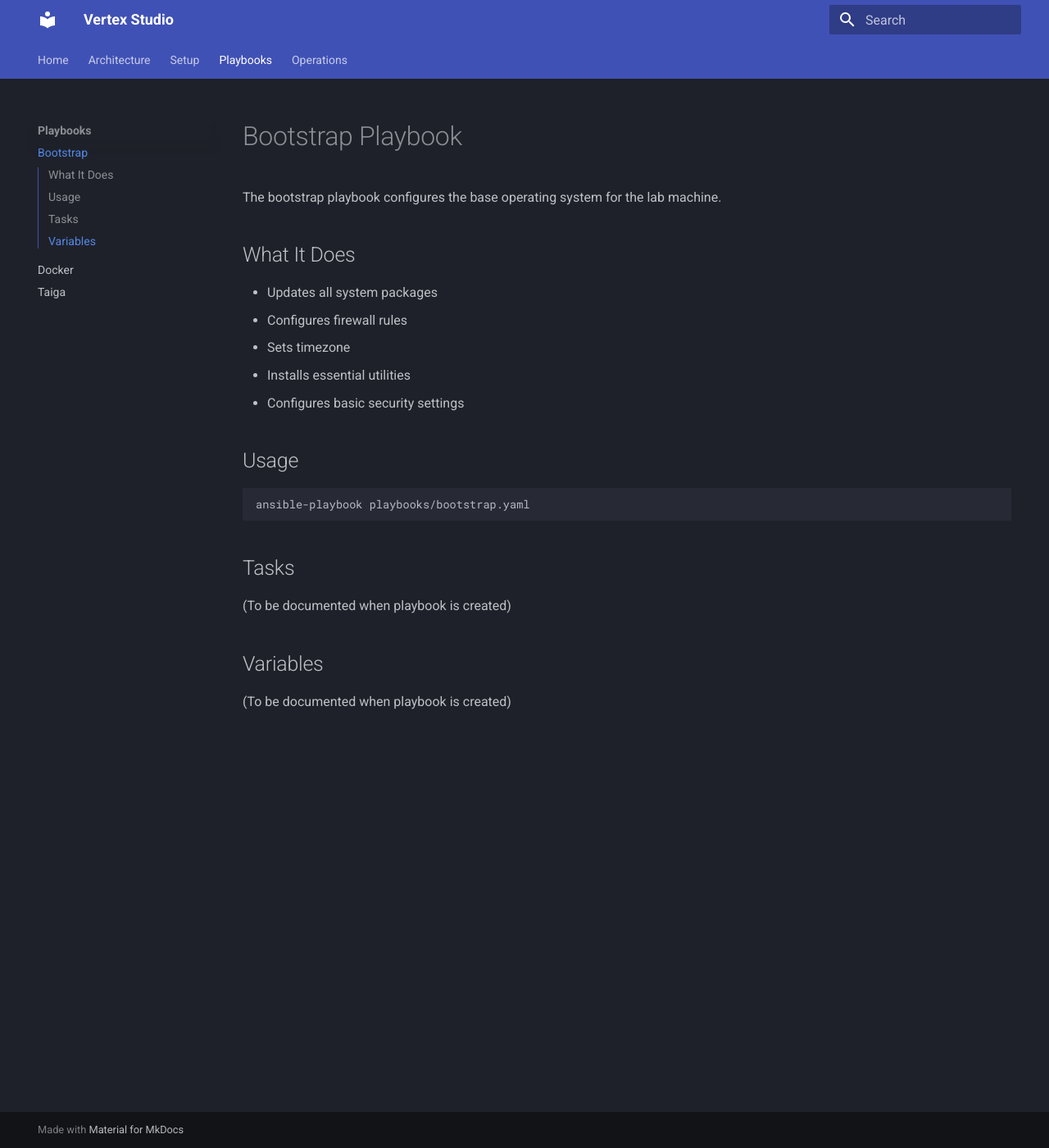
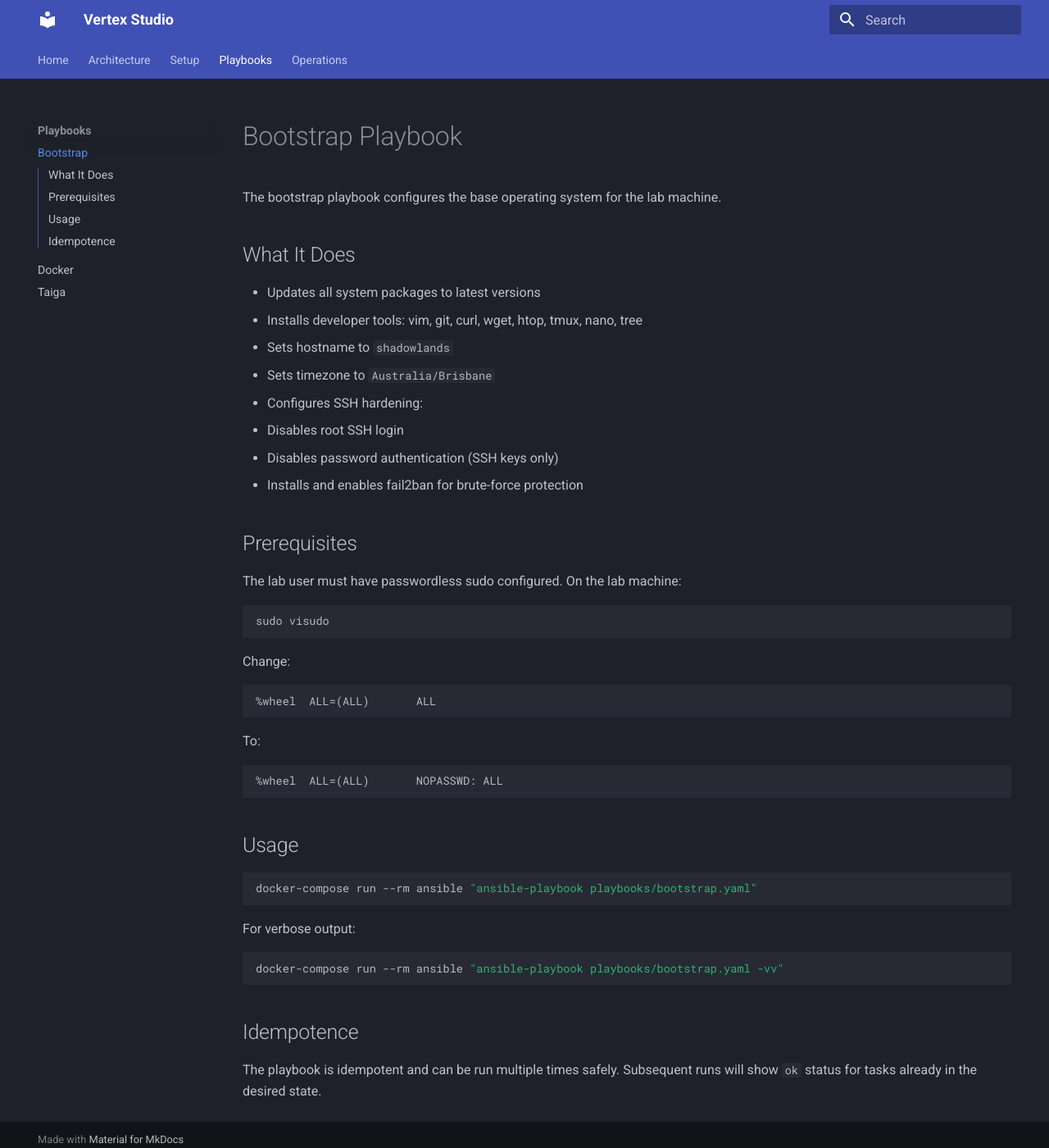
Before and after one commit to bmcivor/vertex-studio, an MkDocs documentation site: the page built from docs/playbooks/bootstrap.md, in a window 1280 px wide and 1400 px high. Shown: the whole window at 82% size. Built offline with MkDocs 1.6.1 and Material for MkDocs 9.7.7, drawn with Linux system fonts in a browser that asks for light colours.

Commit message:
feat: add in bootstrap process for lab machine

````diff
--- a/docs/playbooks/bootstrap.md
+++ b/docs/playbooks/bootstrap.md
@@ -4,22 +4,45 @@ The bootstrap playbook configures the base operating system for the lab machine.
 
 ## What It Does
 
-- Updates all system packages
-- Configures firewall rules
-- Sets timezone
-- Installs essential utilities
-- Configures basic security settings
+- Updates all system packages to latest versions
+- Installs developer tools: vim, git, curl, wget, htop, tmux, nano, tree
+- Sets hostname to `shadowlands`
+- Sets timezone to `Australia/Brisbane`
+- Configures SSH hardening:
+  - Disables root SSH login
+  - Disables password authentication (SSH keys only)
+- Installs and enables fail2ban for brute-force protection
+
+## Prerequisites
+
+The lab user must have passwordless sudo configured. On the lab machine:
+
+```bash
+sudo visudo
+```
+
+Change:
+```
+%wheel  ALL=(ALL)       ALL
+```
+
+To:
+```
+%wheel  ALL=(ALL)       NOPASSWD: ALL
+```
 
 ## Usage
 
 ```bash
-ansible-playbook playbooks/bootstrap.yaml
+docker-compose run --rm ansible "ansible-playbook playbooks/bootstrap.yaml"
 ```
 
-## Tasks
+For verbose output:
 
-(To be documented when playbook is created)
+```bash
+docker-compose run --rm ansible "ansible-playbook playbooks/bootstrap.yaml -vv"
+```
 
-## Variables
+## Idempotence
 
-(To be documented when playbook is created)
+The playbook is idempotent and can be run multiple times safely. Subsequent runs will show `ok` status for tasks already in the desired state.
````
Also changed, not shown: docs/setup/installation.md (+25 -8 lines), 3 other files.
